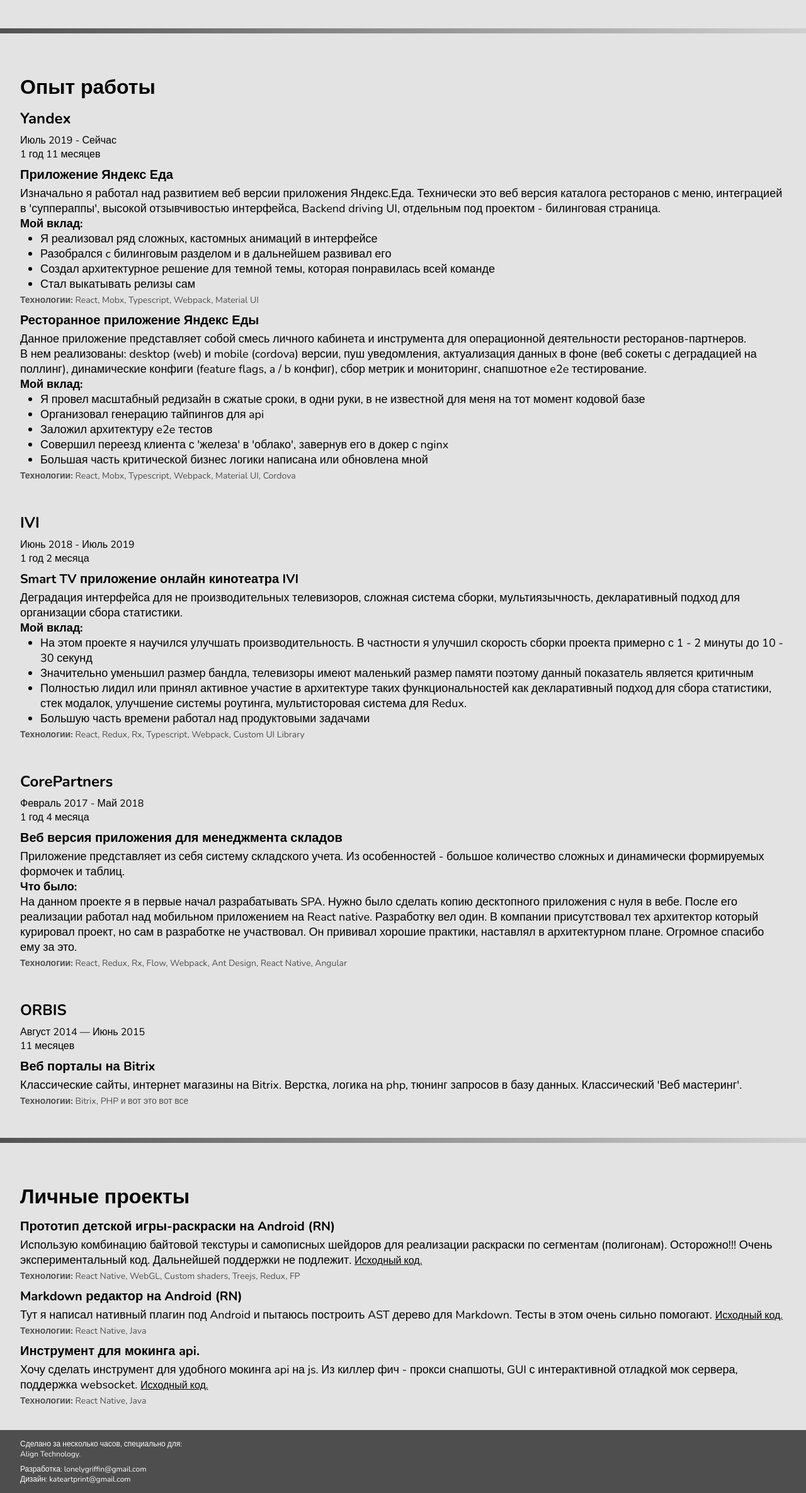
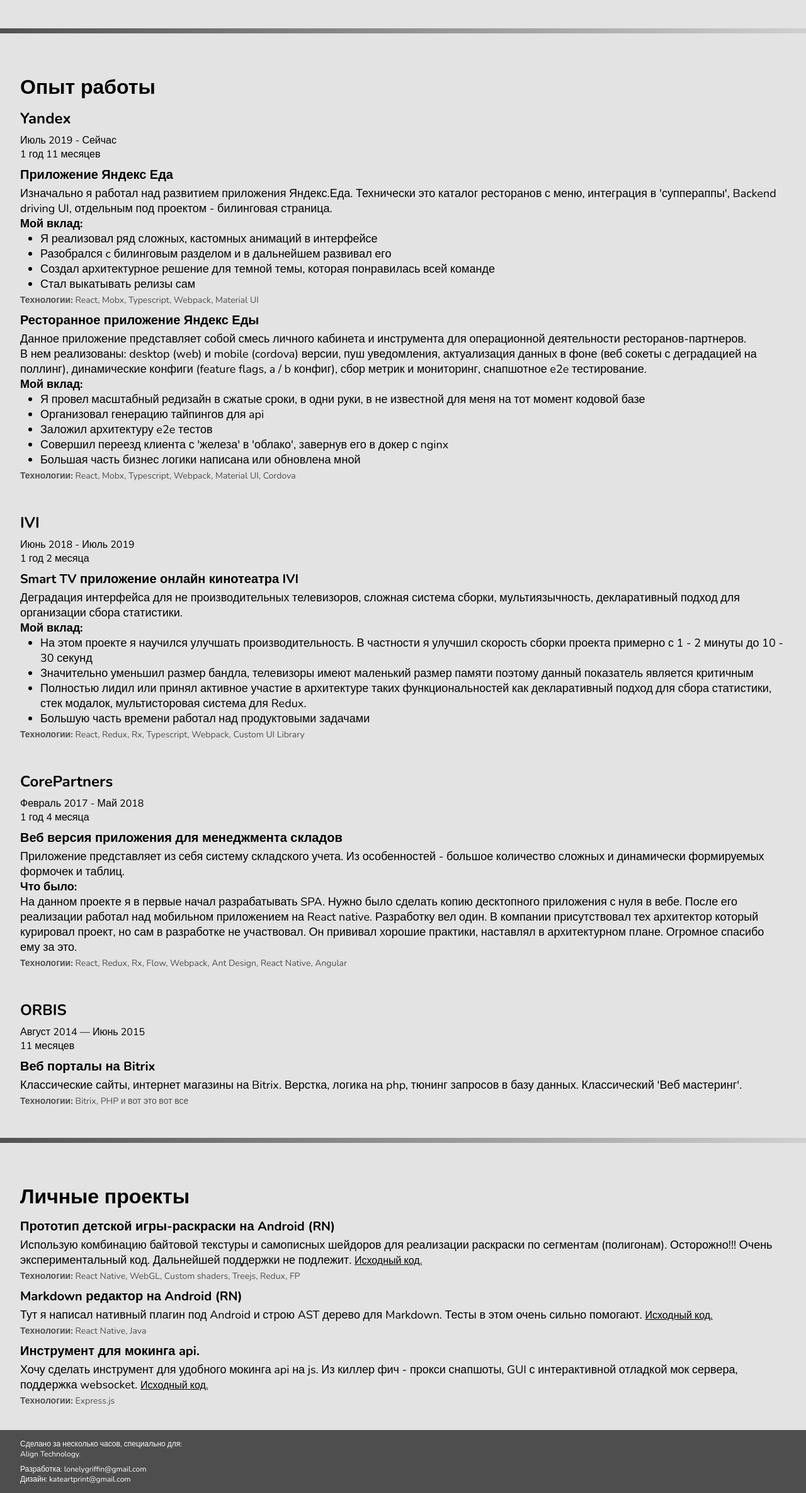
Before and after one commit to LonelyGriffin/special-resume-for-align, a website: page index.html in a window 1280 px wide. Shown: the part 888-3259 px from the top of the page at 63% size. Drawn offline with nearby package versions, Linux system fonts and the light colour scheme.

Commit message:
pdf and some fixes

```diff
--- a/index.html
+++ b/index.html
@@ -14,7 +14,7 @@
     <div class="content header-content">
       <h1>Резюме</h1>
       <!-- <a href="index_en.html" class="header-lang">English version</a> -->
-      <a class="no-print header-lang link">Скачать PDF</a>
+      <a class="no-print header-lang link" href="pavel-fanaskov.pdf" rel="noreferrer" target="_blank">Скачать PDF</a>
     </div>
   </header>
   <main>
@@ -78,8 +78,8 @@
             <div/>
             <div class="left-padding">
               <h3>Приложение Яндекс Еда</h3>
-              <p>Изначально я работал над развитием веб версии приложения Яндекс.Еда.
-                Технически это веб версия каталога ресторанов с меню, интеграцией в 'суппераппы', высокой отзывчивостью интерфейса, Backend driving UI, отдельным под проектом - билинговая страница.</p>
+              <p>Изначально я работал над развитием приложения Яндекс.Еда.
+                Технически это каталог ресторанов с меню, интеграция в 'суппераппы', Backend driving UI, отдельным под проектом - билинговая страница.</p>
               <h4>Мой вклад:</h4>
               <ul class="features">
                 <li>Я реализовал ряд сложных, кастомных анимаций в интерфейсе</li>
@@ -100,7 +100,7 @@
                 <li>Организовал генерацию тайпингов для api</li>
                 <li>Заложил архитектуру e2e тестов</li>
                 <li>Совершил переезд клиента с 'железа' в 'облако', завернув его в докер с nginx</li>
-                <li>Большая часть критической бизнес логики написана или обновлена мной</li>
+                <li>Большая часть бизнес логики написана или обновлена мной</li>
               </ul>
               <span class="techs">
                 <span class="techs-title">Технологии: </span>
@@ -126,7 +126,7 @@
               <ul class="features">
                 <li>На этом проекте я научился улучшать производительность. В частности я улучшил скорость сборки проекта примерно с 1 - 2 минуты до 10 - 30 секунд</li>
                 <li>Значительно уменьшил размер бандла, телевизоры имеют маленький размер памяти поэтому данный показатель является критичным</li>
-                <li>Полностью лидил или принял активное участие в архитектуре таких функциональностей как декларативный подход для сбора статистики, стек модалок, улучшение системы роутинга, мультисторовая система для Redux.</li>
+                <li>Полностью лидил или принял активное участие в архитектуре таких функциональностей как декларативный подход для сбора статистики, стек модалок, мультисторовая система для Redux.</li>
                 <li>Большую часть времени работал над продуктовыми задачами</li>
               </ul>
               <span class="techs">
@@ -197,7 +197,7 @@
         </li>
         <li>
           <h3>Markdown редактор на Android (RN)</h3>
-            <p>Тут я написал нативный плагин под Android и пытаюсь построить AST дерево для Markdown. Тесты в этом очень сильно помогают. <a href="https://github.com/LonelyGriffin/markdazer" rel="noreferrer" target="_blank" class="link no-print">Исходный код.</a></p>
+            <p>Тут я написал нативный плагин под Android и строю AST дерево для Markdown. Тесты в этом очень сильно помогают. <a href="https://github.com/LonelyGriffin/markdazer" rel="noreferrer" target="_blank" class="link no-print">Исходный код.</a></p>
 
             <span class="techs">
               <span class="techs-title">Технологии: </span>
@@ -209,7 +209,7 @@
             <p>Хочу сделать инструмент для удобного мокинга api на js. Из киллер фич - прокси снапшоты, GUI с интерактивной отладкой мок сервера, поддержка websocket. <a href="https://github.com/LonelyGriffin/apate" rel="noreferrer" target="_blank" class="link no-print">Исходный код.</a></p>
             <span class="techs">
               <span class="techs-title">Технологии: </span>
-              <span>React Native, Java</span>
+              <span>Express.js</span>
             </span>
         </li>
       </ul>
```
Also changed, not shown: package.json (added, +22 -0 lines), 3 other files.
